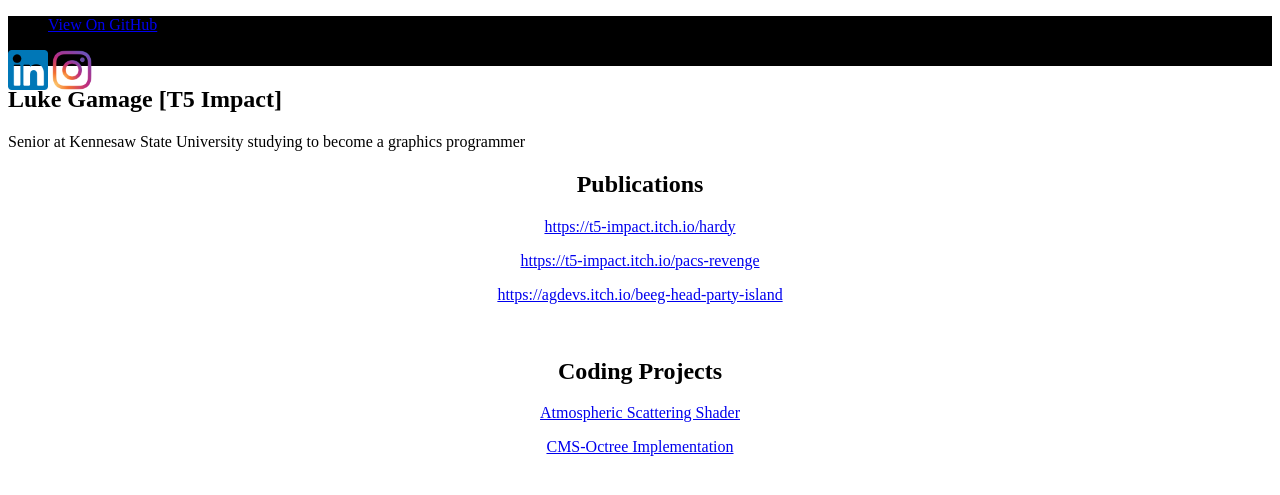
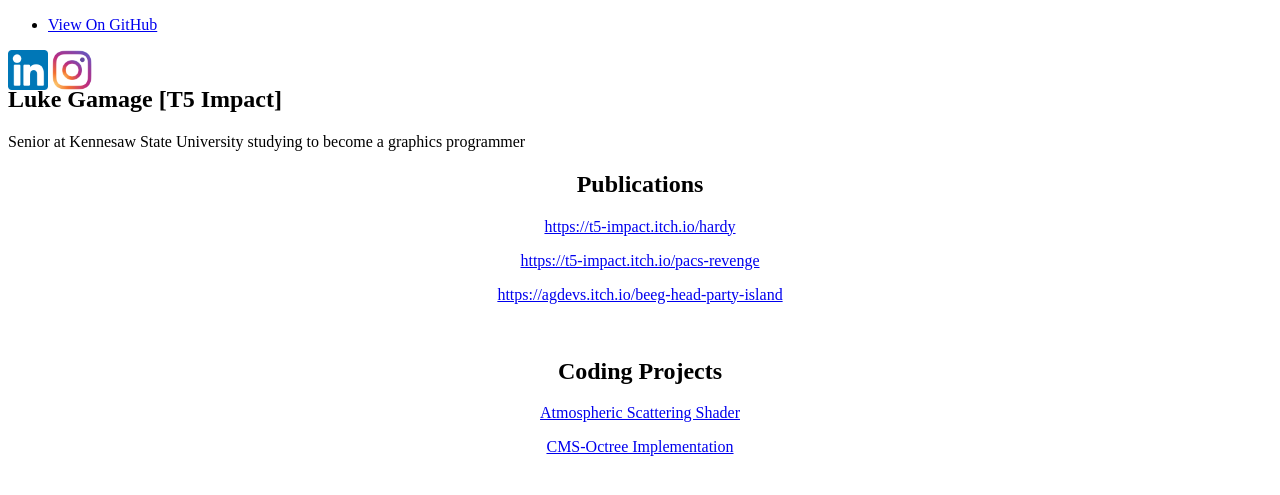
Before and after one commit to T5impact/T5impact.github.io, a Jekyll site: the page built from docs/index.markdown, in a window 1280 px wide. Shown: the top 495 px of the page. Built offline with Jekyll 4.4.1, drawn with Linux system fonts in a browser that asks for light colours.

Commit message:
Update style.scss

```diff
--- a/docs/assets/css/style.scss
+++ b/docs/assets/css/style.scss
@@ -16,5 +16,5 @@
 #header {
   width: %100;
   height: 50px;
-  background-color: black;
+  //background-color: black;
 }
```
